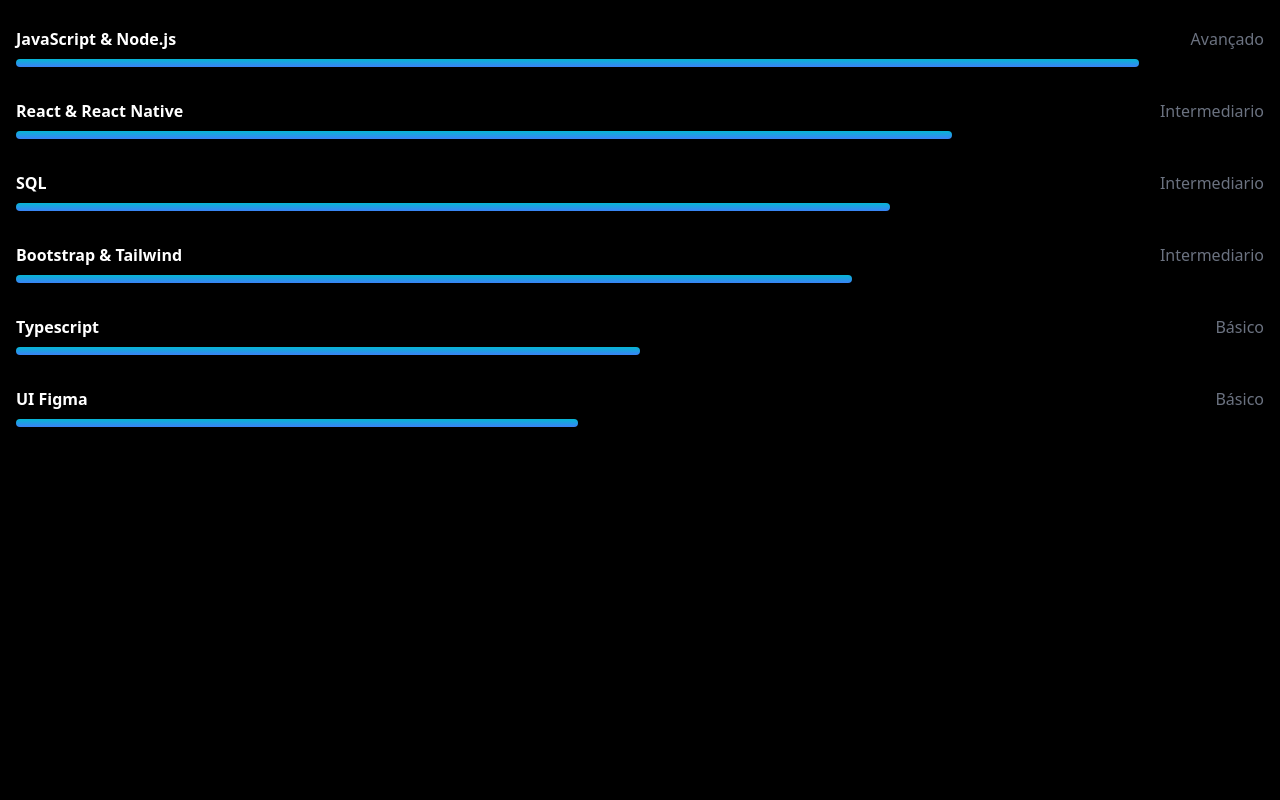
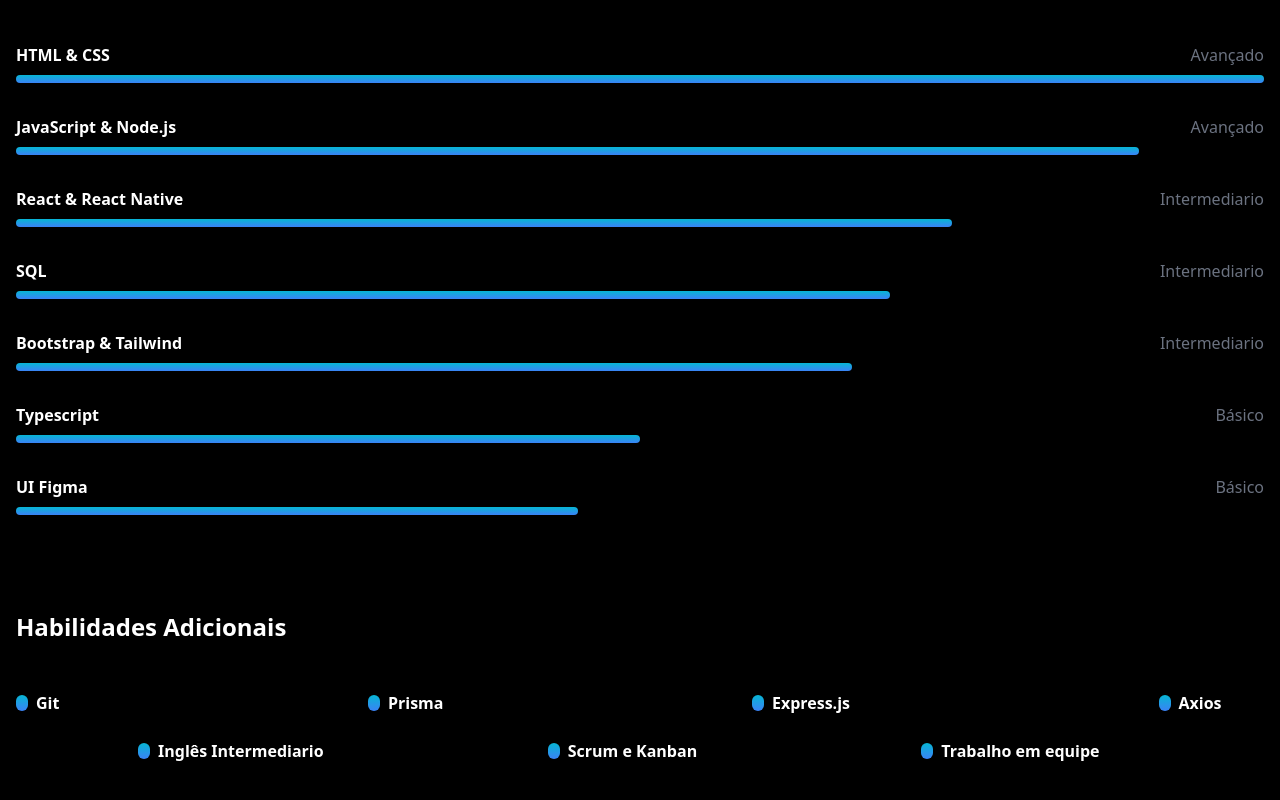
Before and after one commit to Luis-eduardo-sl/portifolio1, a React (Vite) app: page / in a window 1280 px wide. Shown: the part 1850-2650 px from the top of the page. Before the commit the page ends 2277 px from the top, so only its background shows below. Built offline with nearby package versions, Linux system fonts and the light colour scheme.

Commit message:
habilidades adicionais

```diff
--- a/src/App.jsx
+++ b/src/App.jsx
@@ -60,7 +60,7 @@
         </section>
 
         <section>
-          <div className="container m-auto px-4">
+          <div className="container m-auto px-4 py-12">
             <h2 className="text-2xl font-semibold">Projetos</h2>
             <div className="grid grid-cols-2 gap-10 mt-11">
               <div className="border border-gray-500 rounded-md p-5">
@@ -152,7 +152,7 @@
           </div>
         </section>
 
-        <section className="mt-12">
+        <section className="py-10">
           <div className="container m-auto px-4">
             <h2 className="text-2xl font-semibold">Tecnologias</h2>
             <div className="mt-14">
@@ -215,6 +215,42 @@
             </div>
           </div>
         </section>
+
+        <section>
+          <div className="container m-auto px-4 py-14">
+            <h2 className="text-2xl font-semibold">Habilidades Adicionais</h2>
+              <div className="flex justify-between mt-12 w-[95%]">
+                <div>
+                  <p className="font-bold before:w-3 before:h-4 before:bg-gradient-to-t before:from-blue-500 before:to-cyan-500 before:block before:rounded-full before:mt-1 before:-left-5 before:absolute  relative left-5">Git</p>
+                </div>
+                <div>
+                <p className="font-bold before:w-3 before:h-4 before:bg-gradient-to-t before:from-blue-500 before:to-cyan-500 before:block before:rounded-full before:mt-1 before:-left-5 before:absolute  relative left-5">Prisma</p>
+                </div>
+                <div>
+                <p className="font-bold before:w-3 before:h-4 before:bg-gradient-to-t before:from-blue-500 before:to-cyan-500 before:block before:rounded-full before:mt-1 before:-left-5 before:absolute  relative left-5">Express.js</p>
+                </div>
+                <div>
+                <p className="font-bold before:w-3 before:h-4 before:bg-gradient-to-t before:from-blue-500 before:to-cyan-500 before:block before:rounded-full before:mt-1 before:-left-5 before:absolute  relative left-5">Axios </p>
+                </div>
+              </div>
+
+              <div className="flex justify-around mt-6 w-[95%]">
+                <div>
+                <p className="font-bold before:w-3 before:h-4 before:bg-gradient-to-t before:from-blue-500 before:to-cyan-500 before:block before:rounded-full before:mt-1 before:-left-5 before:absolute  relative left-5">Inglês Intermediario</p>
+                </div>
+                <div>
+                <p className="font-bold before:w-3 before:h-4 before:bg-gradient-to-t before:from-blue-500 before:to-cyan-500 before:block before:rounded-full before:mt-1 before:-left-5 before:absolute  relative left-5">Scrum e Kanban</p>
+                </div>
+                <div>
+                <p className="font-bold before:w-3 before:h-4 before:bg-gradient-to-t before:from-blue-500 before:to-cyan-500 before:block before:rounded-full before:mt-1 before:-left-5 before:absolute  relative left-5">Trabalho em equipe</p>
+                </div>
+              </div>
+          </div>
+        </section>
+
+        <section>
+          <div className="container m-auto px-4"></div>
+        </section>
       </main>
     </>
   );
```
